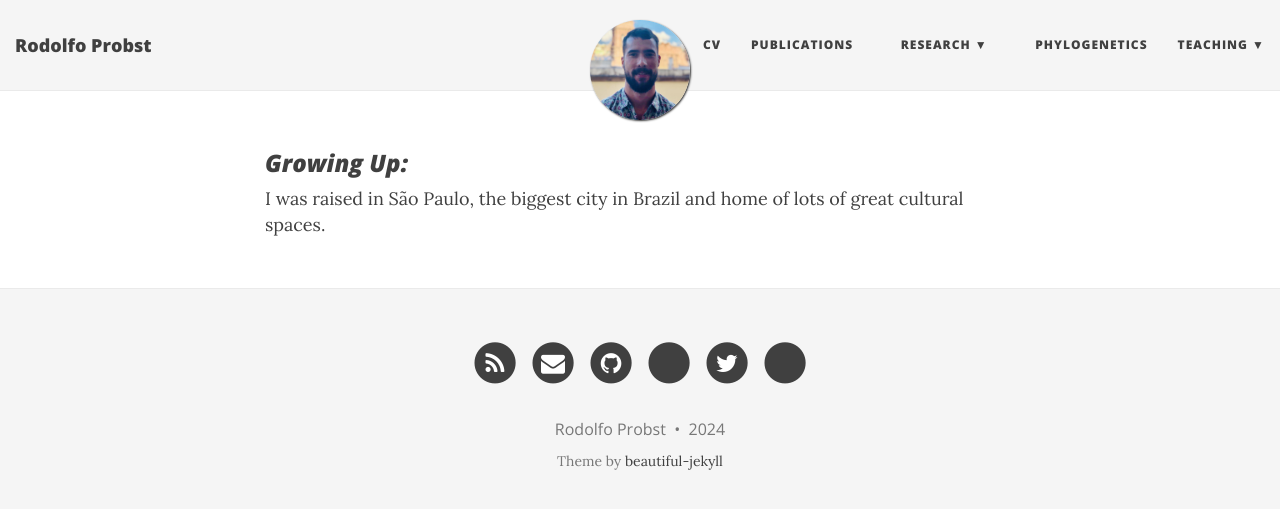
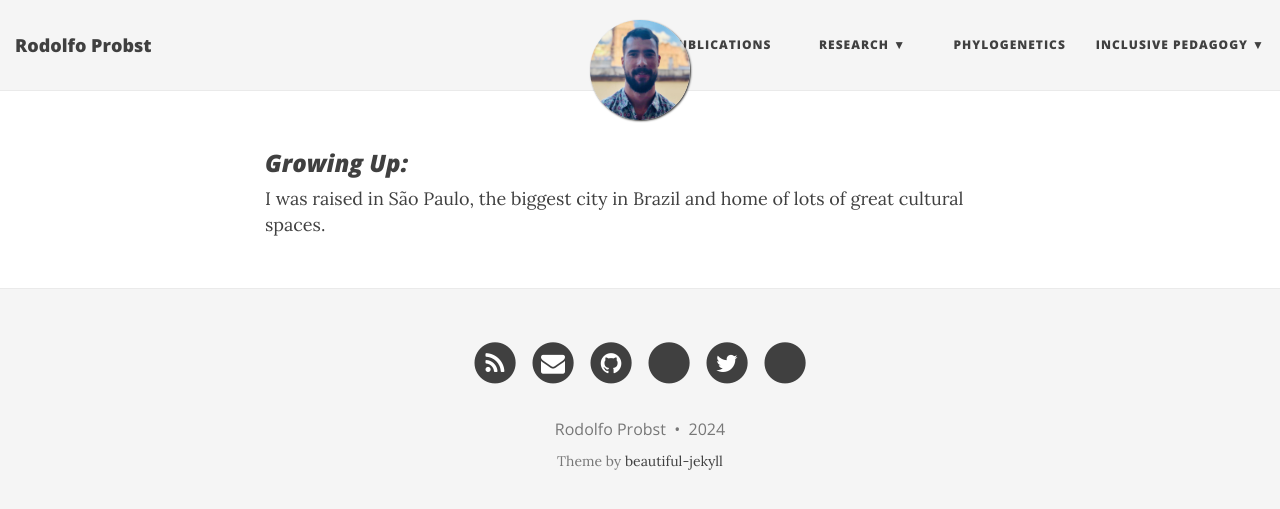
Before and after one commit to probstrodolfo/probstrodolfo.github.io, a Jekyll site: the page built from bio.html, in a window 1280 px wide. Shown: the top 509 px of the page. Built offline with Jekyll 4.4.1, drawn with Linux system fonts in a browser that asks for light colours; nearby versions of some CDN libraries.

Commit message:
Update _config.yml

```diff
--- a/_config.yml
+++ b/_config.yml
@@ -34,10 +34,10 @@
      - Ant Functional and Morphological Diversity: null
      - Cone Snail Evolution: null
    Phylogenetics: "phylogenetics"
-   Teaching:
+   Inclusive Pedagogy:
      - Teaching: "teaching"
-     - Mentoring: null
-     - Outreach: null
+     - Mentorship: "mentorship"
+     - Outreach: "outreach"
      - JEDI: "DEI"
 
 # Image to show in the navigation bar - image must be a square (width = height)
```
